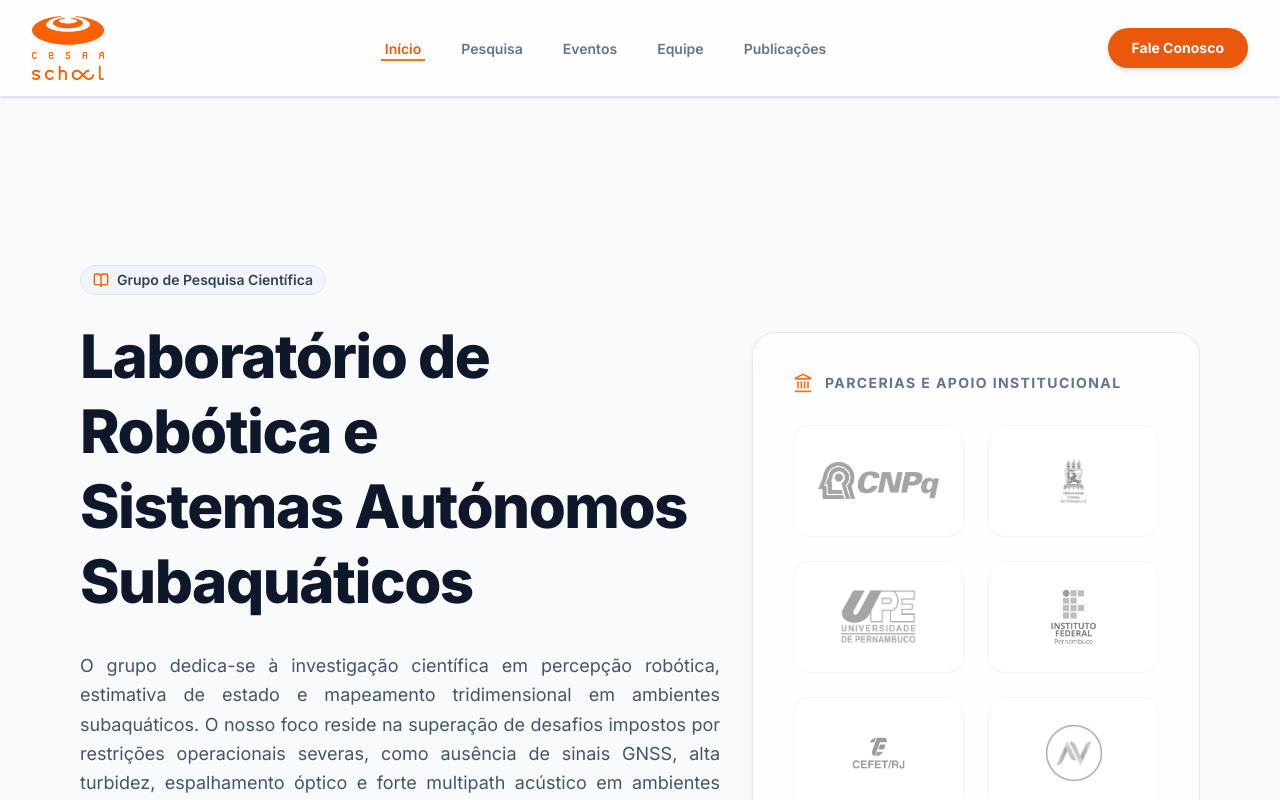
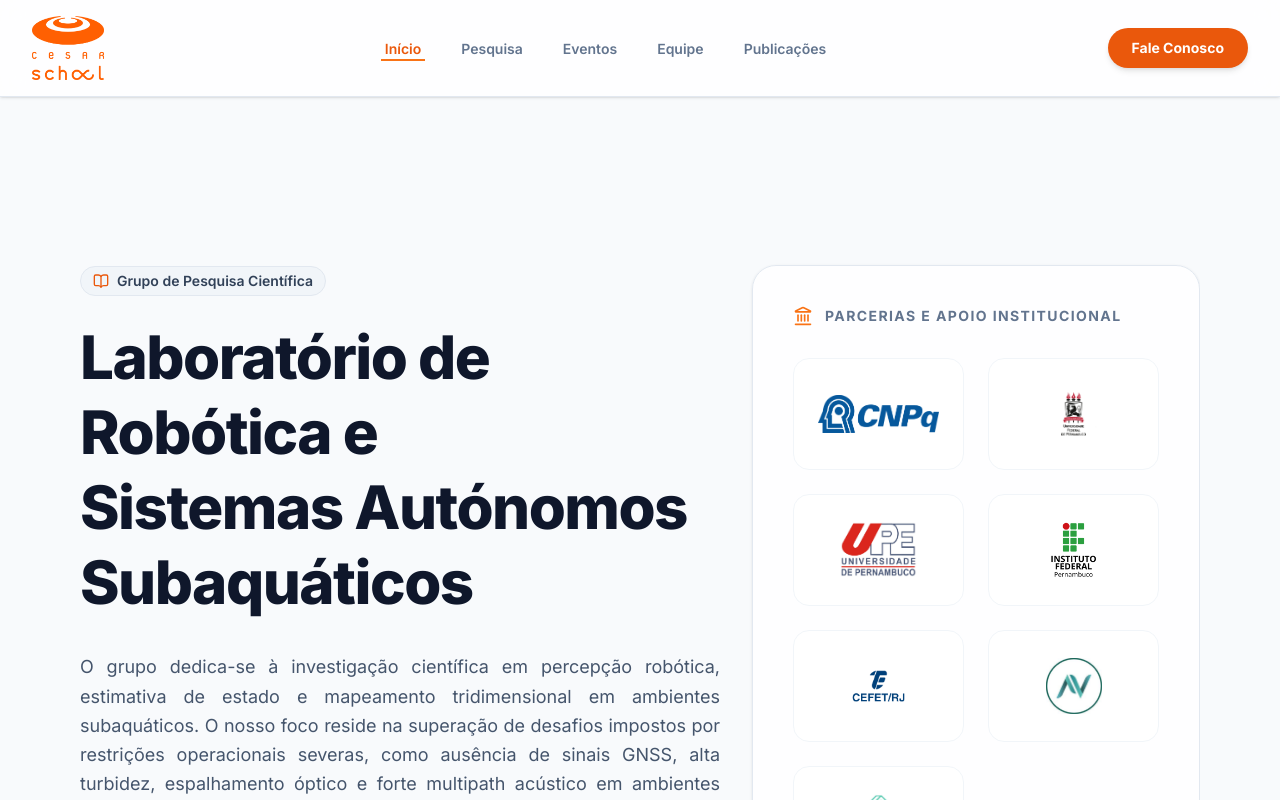
Before and after one commit to grossiter04/Site-MINI-ROV, a React (Vite) app: page / in a window 1280 px wide. Shown: the top 800 px of the page. Built offline with nearby package versions, Linux system fonts and the light colour scheme.

Commit message:
add: adicionando o parceiro GPADS

```diff
--- a/src/pages/Home.tsx
+++ b/src/pages/Home.tsx
@@ -7,6 +7,7 @@ import logoUPE from '../assets/logo-parceiros/UPE.png';
 import logoIFPE from '../assets/logo-parceiros/IFPE.png';
 import logoCEFET from '../assets/logo-parceiros/CEFET.png';
 import logoNavit from '../assets/logo-parceiros/NAVIT_DIGITAL.png';
+import logoGPADS from '../assets/logo-parceiros/GPADS.png';
 
 const comunicacoesCientificas = [
   { id: 1, titulo: "CROS 2026", ano: "2026", local: "João Pessoa, PB" }
@@ -33,7 +34,8 @@ const parceiros = [
   { nome: "UPE", logo: logoUPE },
   { nome: "IFPE", logo: logoIFPE },
   { nome: "CEFET/RJ", logo: logoCEFET },
-  { nome: "NAVIT DIGITAL", logo: logoNavit }
+  { nome: "NAVIT DIGITAL", logo: logoNavit },
+  { nome: "GPADS", logo: logoGPADS, url : "http://dgp.cnpq.br/dgp/espelhogrupo/27629" },
 ];
 
 export default function Home() {
@@ -101,13 +103,7 @@ export default function Home() {
                     <img
                       src={parceiro.logo}
                       alt={`Logo ${parceiro.nome}`}
-                      title={parceiro.nome}
-                      className="max-h-14 max-w-full object-contain filter grayscale opacity-50 group-hover:grayscale-0 group-hover:opacity-100 transition-all duration-500"
-                      // Fallback: se a imagem não for encontrada, ele mostra o texto
-                      onError={(e) => {
-                        e.currentTarget.style.display = 'none';
-                        e.currentTarget.nextElementSibling?.classList.remove('hidden');
-                      }}
+                      className="max-h-14 max-w-full object-contain group-hover:scale-110 transition-all duration-500"
                     />
                     </a>
                     <span className="hidden font-bold text-slate-400 text-sm text-center uppercase tracking-wide">
```
Also changed, not shown: src/assets/logo-parceiros/GPADS.png (added).
